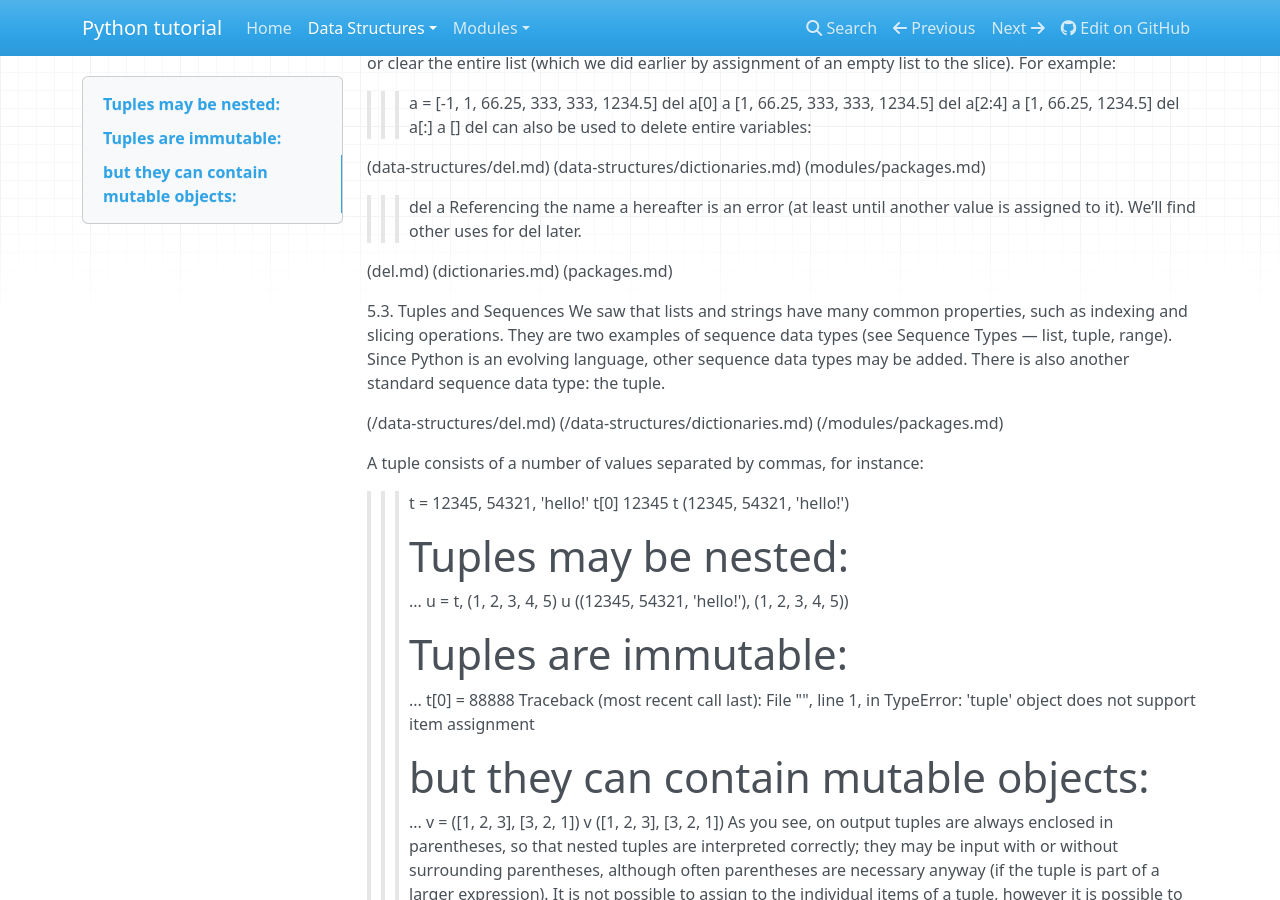
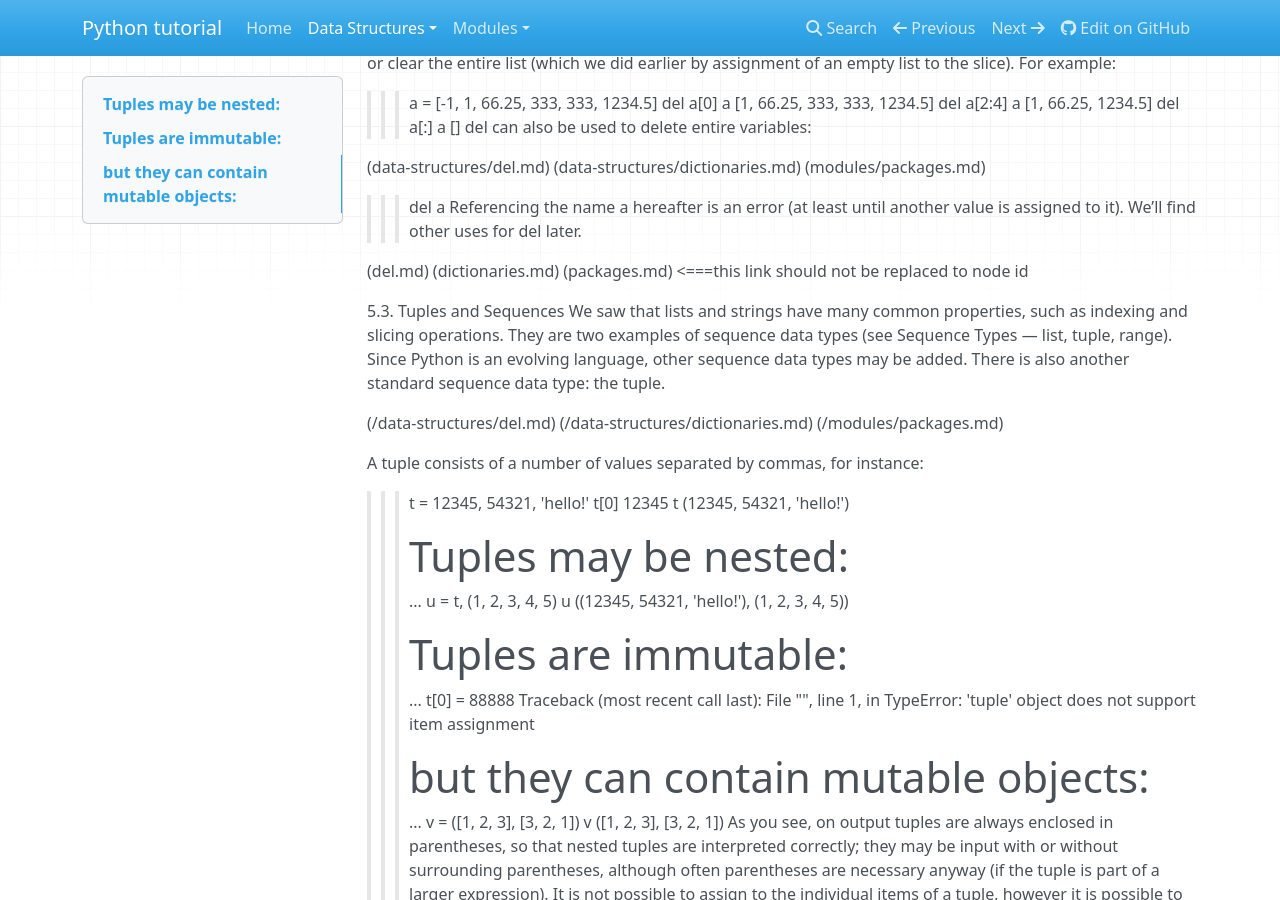
Before and after one commit to maplefu0602/doc-demo, an MkDocs documentation site: the page built from docs/data-structures/del.md, in a window 1280 px wide and 900 px high, scrolled down 329 px. Built offline with MkDocs 1.6.1, drawn with Linux system fonts in a browser that asks for light colours; nearby versions of some CDN libraries; old or Windows-style settings are respelled for this version of MkDocs.

Commit message:
update content from book

```diff
--- a/docs/data-structures/del.md
+++ b/docs/data-structures/del.md
@@ -50,7 +50,8 @@ Referencing the name a hereafter is an error (at least until another value is as
 
 (del.md)
 (dictionaries.md)
-(packages.md)
+(packages.md) <===this link should not be replaced to node id
+
 
 
 
```
